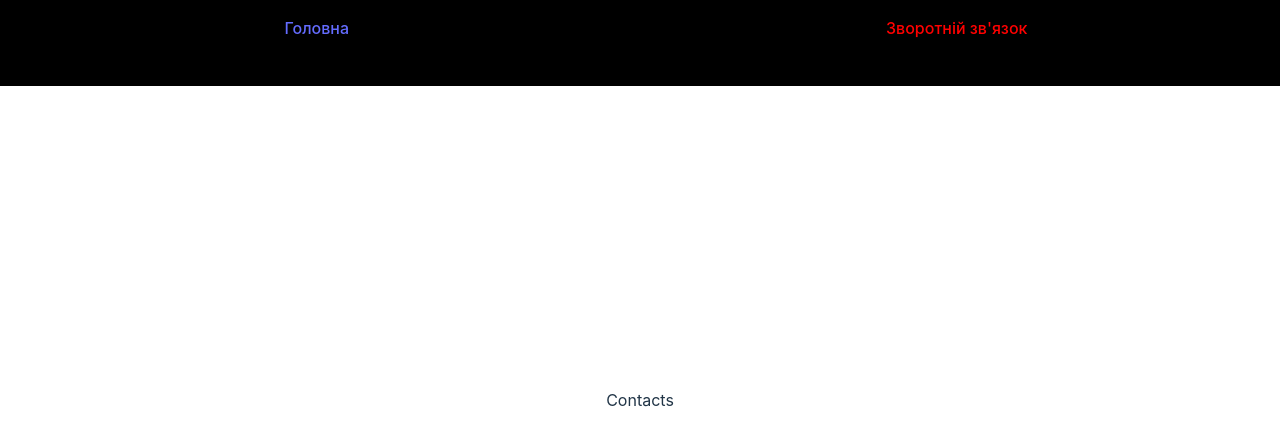
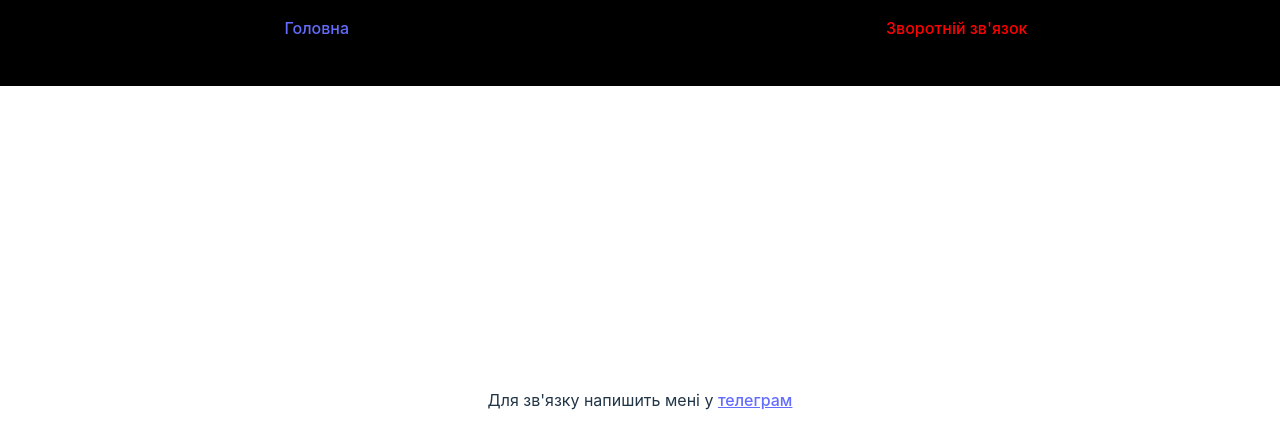
Before and after one commit to iluhaar/fundraising-app, a React (Vite) app: page /contacts in a window 1280 px wide. Shown: the top 448 px of the page. Built offline with nearby package versions, Linux system fonts and the light colour scheme.

Commit message:
add contacts details

```diff
--- a/src/App.css
+++ b/src/App.css
@@ -117,3 +117,7 @@ h5 {
 .warning a {
   text-decoration: underline;
 }
+
+.contacts__wrapper a {
+  text-decoration: underline;
+}
--- a/src/Components/Contacts/Contacts.tsx
+++ b/src/Components/Contacts/Contacts.tsx
@@ -1,4 +1,10 @@
 export const Contacts = () => {
-  console.log("contacts");
-  return <div>Contacts</div>;
+  return (
+    <div className="contacts__wrapper">
+      Для зв'язку напишить мені у{" "}
+      <a href="https://t.me/illiarudyi" target="_blank">
+        телеграм
+      </a>
+    </div>
+  );
 };
```
